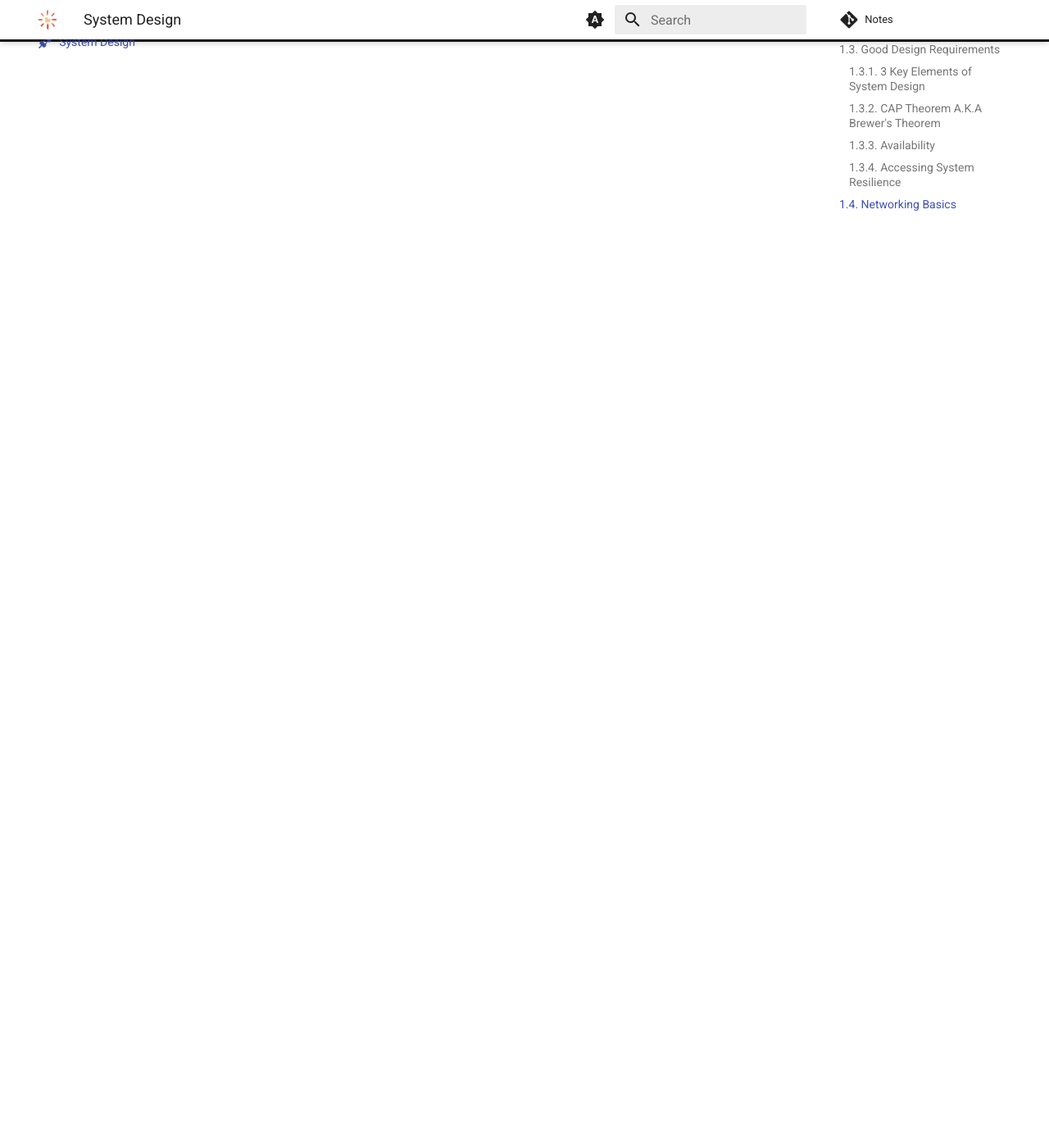
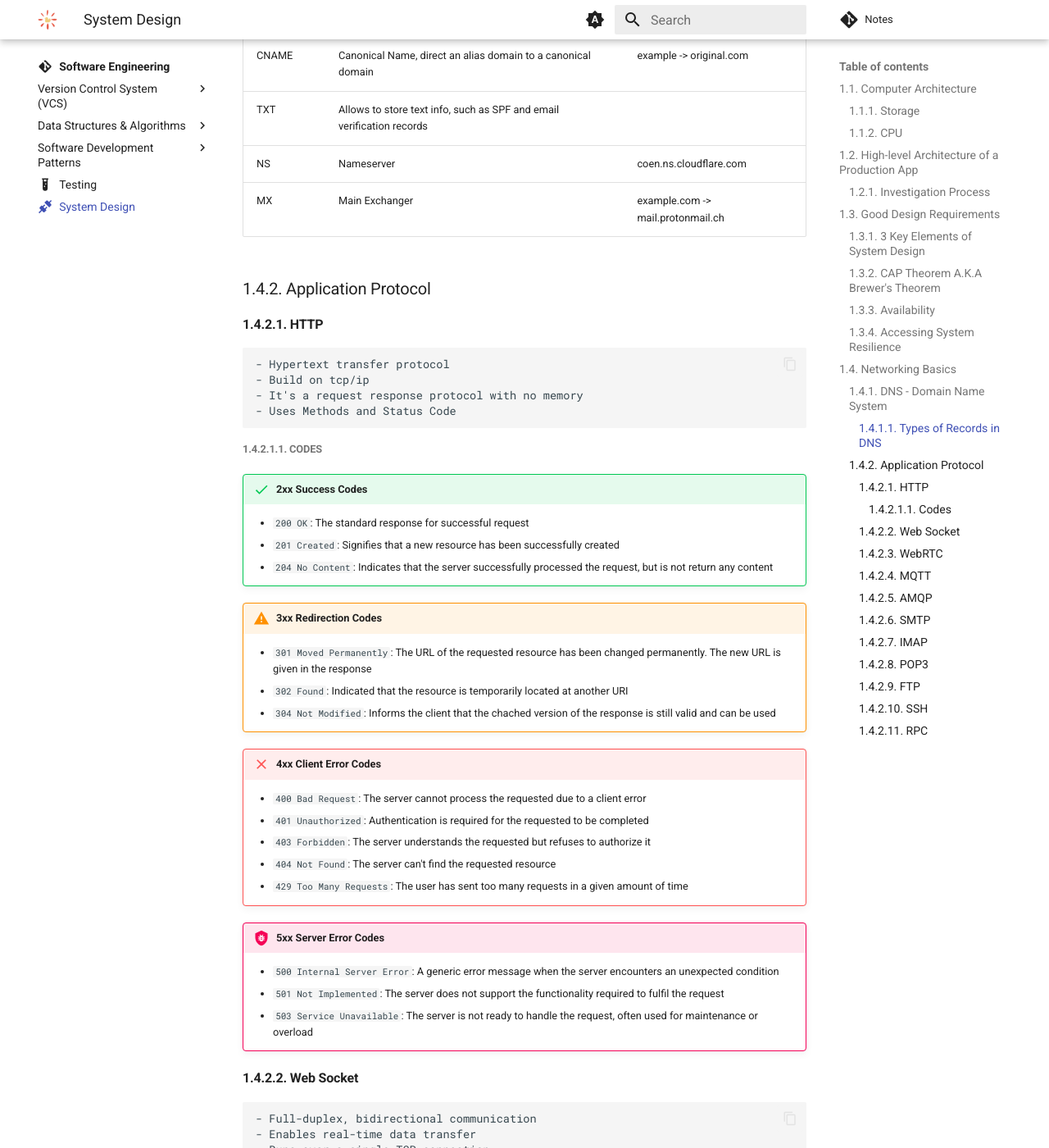
Before and after one commit to RomanPodkovyrin/Notes, an MkDocs documentation site: the page built from docs/architecture/system-design/system-design.md, in a window 1280 px wide and 1400 px high, scrolled down 7262 px. Shown: the whole window at 82% size. Built offline with MkDocs 1.6.1 and Material for MkDocs 9.7.7, drawn with Linux system fonts in a browser that asks for light colours; comment, search, counter and statistics services are not loaded; some of the changed text lies outside the part shown.

Commit message:
feat: more system design notes

```diff
--- a/docs/architecture/system-design/system-design.md
+++ b/docs/architecture/system-design/system-design.md
@@ -166,6 +166,109 @@
 ![](img/transport-layer-light.excalidraw.svg#only-light)
 ![](img/transport-layer-dark.excalidraw.svg#only-dark)
 
+### 1.4.1. DNS - Domain Name System
+
+Translates domain names into IP addresses
+
+`ICANN` - Internet Corporation For Assigned Names and Numbers, functioning of DNS is overseen by ICANN, which coordinates the global IP address base and domain name system
+
+#### 1.4.1.1. Types of Records in DNS
+
+| Type  | Description                                                           | Example                           |
+|-------|-----------------------------------------------------------------------|-----------------------------------|
+| A     | Maps a domain name to an IPv4 address                                 | example.com -> 192.168.0.42       |
+| AAAA  | Maps a domain name to an IPv6 address                                 |                                   |
+| CNAME | Canonical Name, direct an alias domain to a canonical domain          | example -> original.com           |
+| TXT   | Allows to store text info, such as SPF and email verification records |                                   |
+| NS    | Nameserver                                                            | coen.ns.cloudflare.com            |
+| MX    | Main Exchanger                                                        | example.com -> mail.protonmail.ch |
+
+### 1.4.2. Application Protocol
+
+#### 1.4.2.1. HTTP
+
+    - Hypertext transfer protocol
+    - Build on tcp/ip
+    - It's a request response protocol with no memory
+    - Uses Methods and Status Code
+
+##### 1.4.2.1.1. Codes
+
+!!! success "2xx Success Codes"
+    - `200 OK`: The standard response for successful request
+    - `201 Created`: Signifies that a new resource has been successfully created
+    - `204 No Content`: Indicates that the server successfully processed the request, but is not return any content
+
+!!! warning "3xx Redirection Codes"
+    - `301 Moved Permanently`: The URL of the requested resource has been changed permanently. The new URL is given in the response
+    - `302 Found`: Indicated that the resource is temporarily located at another URI
+    - `304 Not Modified`: Informs the client that the chached version of the response is still valid and can be used
+
+!!! failure "4xx Client Error Codes"
+    - `400 Bad Request`: The server cannot process the requested due to a client error
+    - `401 Unauthorized`: Authentication is required for the requested to be completed
+    - `403 Forbidden`: The server understands the requested but refuses to authorize it
+    - `404 Not Found`: The server can't find the requested resource
+    - `429 Too Many Requests`: The user has sent too many requests in a given amount of time
+
+!!! bug "5xx Server Error Codes"
+    - `500 Internal Server Error`: A generic error message when the server encounters an unexpected condition
+    - `501 Not Implemented`: The server does not support the functionality required to fulfil the request
+    - `503 Service Unavailable`: The server is not ready to handle the request, often used for maintenance or overload
+
+#### 1.4.2.2. Web Socket
+    - Full-duplex, bidirectional communication
+    - Enables real-time data transfer
+    - Runs over a single TCP connection
+    - Designed for low-latency, high-frequency updates
+#### 1.4.2.3. WebRTC
+Web Real-Time Communication
+Enables direct peer-to-peer communication
+Supports video, voice, and data sharing
+Works without plugins or additional software
+
+#### 1.4.2.4. MQTT
+
+Message Queuing Telemetry Transport
+Lightweight publish-subscribe messaging protocol
+Designed for constrained devices and low-bandwidth networks
+Uses a broker to manage message distribution
+#### 1.4.2.5. AMQP
+Advanced Message Queuing Protocol
+Open standard for message-oriented middleware
+Supports point-to-point and publish-subscribe patterns
+Ensures reliable message delivery
+#### 1.4.2.6. SMTP
+Simple Mail Transfer Protocol
+Used for sending and routing email
+Works on a store-and-forward model
+Operates on TCP port 25 by default
+#### 1.4.2.7. IMAP
+Internet Message Access Protocol
+Retrieves email messages from a mail server
+Allows management of mailboxes on server
+Keeps messages on server, enabling access from multiple devices
+#### 1.4.2.8. POP3
+Post Office Protocol version 3
+Used to retrieve email from a mail server
+Typically downloads messages to a local device
+Simpler than IMAP, with fewer features
+#### 1.4.2.9. FTP
+Used for transferring files between client and server
+Supports both binary and ASCII file transfers
+Uses separate control and data connections
+#### 1.4.2.10. SSH
+Secure Shell
+Provides secure remote login and other network services
+Encrypts all traffic between client and server
+Often used for remote command execution and file transfers
+#### 1.4.2.11. RPC
+Remote Procedure Call
+Allows program to execute a procedure on another computer
+Can be implemented over various transport protocols
+Abstracts the complexities of network communication
+
+
 # 2. Resources
 
 -   [System Design Concepts Course and Interview Prep | freeCodeCamp.org](https://www.youtube.com/watch?v=F2FmTdLtb_4) 14:42
```
